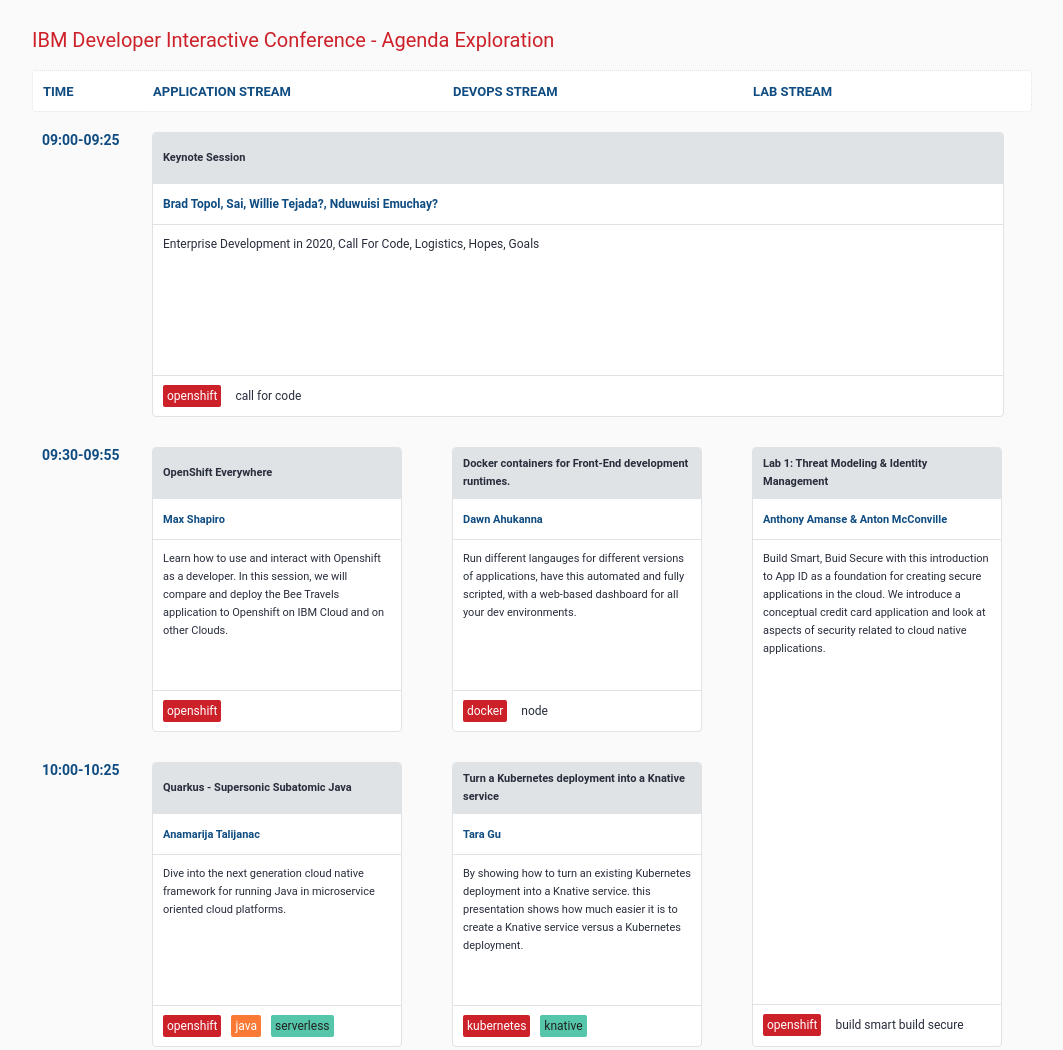
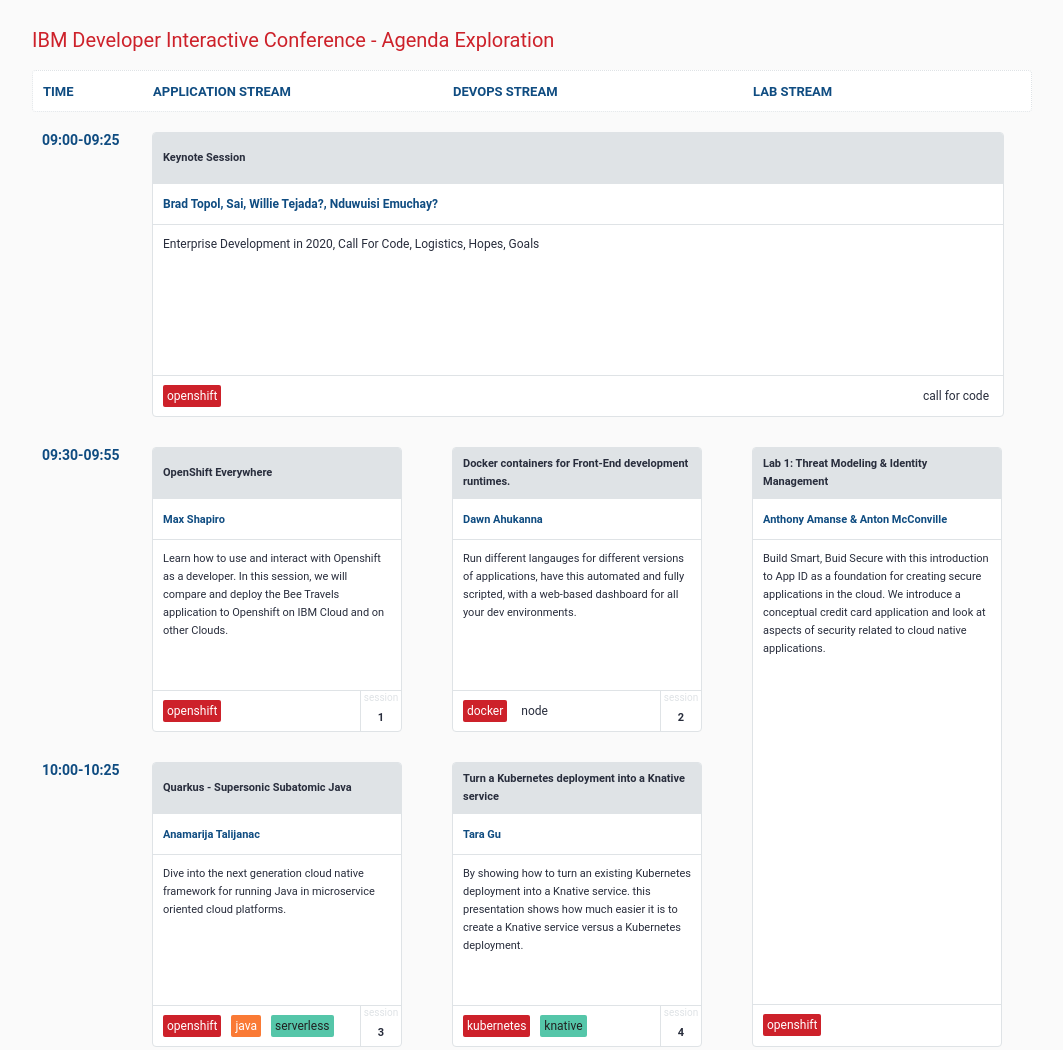
Before and after one commit to mcconville/cdi, a website: page index.html in a window 1280 px wide. Shown: the top 1050 px of the page, without its empty margins (108-1171 px from the left). Drawn offline with Linux system fonts and the light colour scheme.

Commit message:
session numbers

```diff
--- a/data.json
+++ b/data.json
@@ -20,7 +20,6 @@
         "abstract": "This presentation will cover the internal architecture of an operator, and go over some tools that can be used to quickly stand up an operator.",
         "related": ["Kubernetes", "OperatorHub"]
     }, {
-
         "title": "Learn to build your own Helm Charts",
         "presenter": "Mofizur Rahman",
         "abstract": "In this session we will go over how you can use helm to install kubernetes application as well as create your own helm chart for you application.",
@@ -31,7 +30,7 @@
         "abstract": "In this workshop you'll learn what it means to easily build a cloud-native, asynchronous, reactive application through the Eclipse MicroProfile reactive APIs and Apache Kafka.",
         "related": ["Java", "Kafka"]
     }, {
-        "title": "Supercharging the Developer Experience with an enriched API Hub from IBM",
+        "title": "Supercharging the Dev Experience with an enriched API Hub from IBM",
         "presenter": "Paul J Gordon",
         "abstract": "",
         "related": ["API Hub"]
--- a/index.html
+++ b/index.html
@@ -69,8 +69,9 @@
                         <div class="presenter">Anthony Amanse & Anton McConville</div>
                         <div class="abstractone">Build Smart, Buid Secure with this introduction to App ID as a foundation for creating secure applications in the cloud. We introduce a conceptual credit card application and look at aspects of security related to cloud native applications.</div>
                         <div class="related">
-                            <div class="relatedthing openshift">Openshift</div>
-                            <div class="relatedthing">Build Smart Build Secure</div>
+                            <class="tags">
+                                <div class="relatedthing openshift">Openshift</div>
+                            </class>
                         </div>
 
                     </div>
@@ -117,7 +118,6 @@
                         <div class="abstractone">This session showcases OpenShift Pipelines, explaining what they are, showing how they build a conceptual credit card app, and even adds some code scanning into the system.</div>
                         <div class="related">
                             <div class="relatedthing openshift">Openshift</div>
-                            <<div class="relatedthing">Build Smart Build Secure</div>
                         </div>
                     </div>
                 </div>
--- a/logic.js
+++ b/logic.js
@@ -1,3 +1,47 @@
+function buildAgendaItem(anchor, element, count) {
+
+    var session = document.createElement('div');
+    session.className = 'session';
+
+    session.innerHTML = '<div class="title">' + element.title + '</div>' +
+        '<div class="presenter">' + element.presenter + '</div>' +
+        '<div class="abstract">' + element.abstract + '</div>'
+
+    var related = document.createElement('div');
+    related.className = 'related';
+
+    var relatedthings = document.createElement('div');
+    relatedthings.className = 'tags';
+
+    related.appendChild(relatedthings);
+
+    element.related.forEach(item => {
+        var relatedthing = document.createElement('div');
+        relatedthing.className = 'relatedthing ' + item.toLowerCase();
+        relatedthing.innerHTML = item;
+        relatedthings.appendChild(relatedthing);
+    })
+
+    var sessionlabel = document.createElement('label');
+    sessionlabel.className = 'sessionlabel';
+    sessionlabel.innerHTML = 'session'
+
+    var sessionid = document.createElement('label');
+    sessionid.className = 'sessionid';
+    sessionid.innerHTML = count;
+
+    var c = document.createElement('div');
+    c.className = 'count';
+    c.appendChild(sessionlabel);
+    c.appendChild(sessionid);
+
+
+    related.appendChild(c);
+    session.appendChild(related);
+    anchor.appendChild(session);
+}
+
+
 function initialize() {
     var xhttp = new XMLHttpRequest();
     xhttp.onreadystatechange = function () {
@@ -10,65 +54,20 @@
             var apps = document.getElementById('apps');
             var ops = document.getElementById('ops');
 
+            var count = 1;
+
             agenda.apps.forEach(element => {
                 console.log(element.title);
-
-                var session = document.createElement('div');
-                session.className = 'session';
-
-                session.innerHTML = '<div class="title">' + element.title + '</div>' +
-                        '<div class="presenter">' + element.presenter + '</div>' +
-                        '<div class="abstract">' + element.abstract + '</div>'
-
-
-
-
-
-                var related = document.createElement('div');
-                related.className = 'related';
-
-                element.related.forEach(item => {
-                    var relatedthing = document.createElement('div');
-                    relatedthing.className = 'relatedthing ' + item.toLowerCase();
-                    relatedthing.innerHTML = item;
-                    related.appendChild(relatedthing);
-                })
-
-
-                session.appendChild(related);
-
-                apps.appendChild(session);
-
+                buildAgendaItem(apps, element, count)
+                count = count + 2;
             });
 
+            var count = 2;
 
             agenda.ops.forEach(element => {
                 console.log(element.title);
-
-                var session = document.createElement('div');
-                session.className = 'session';
-
-                session.innerHTML = '<div class="title">' + element.title + '</div>' +
-                        '<div class="presenter">' + element.presenter + '</div>' +
-                        '<div class="abstract">' + element.abstract + '</div>'
-
-
-
-                        var related = document.createElement('div');
-                        related.className = 'related';
-
-                        element.related.forEach(item => {
-                            var relatedthing = document.createElement('div');
-                            relatedthing.className = 'relatedthing ' + item.toLowerCase();
-                            relatedthing.innerHTML = item;
-                            related.appendChild(relatedthing);
-                        })
-
-
-                        session.appendChild(related);
-
-                        ops.appendChild(session);
-
+                buildAgendaItem(ops, element, count)
+                count = count + 2;
             });
 
 
--- a/style.css
+++ b/style.css
@@ -152,13 +152,13 @@
 }
 
 .related{
-    padding-top:10px;
-    padding-bottom:10px;
-    padding-left:10px;
-    height:20px;
-    max-height: 20px;
+    padding-left: 10px;
+    height: 40px;
+    max-height: 40px;
     display: flex;
+    flex-direction: row;
     align-items: center;
+    justify-content: space-between;
 }
 
 .docker,
@@ -239,3 +239,52 @@
     color: var(--cdi-category-color);
     color: #CD212A;
 }
+
+.relateditems{
+    width:90%;
+}
+
+.sessionnumber{
+    display: flex;
+    justify-self: flex-end;
+    align-content: flex-end;
+    align-self: flex-end;
+    display: flex;
+    justify-self: flex-end;
+    align-content: flex-end;
+    align-self: flex-end;
+    align-items: flex-end;
+    justify-content: flex-end;
+}
+
+.tags{
+    display: flex;
+    flex-direction: row;
+}
+
+.sessionlabel{
+    font-size: 10px;
+    color:var(--cdi-border-color);
+    font-weight: normal;
+    height:16px;
+    margin-top:1px;
+    margin-bottom: 5px;
+}
+
+.sessionid{
+    height: 24px;
+}
+
+.count{
+    width: 40px;
+    border-left: solid 1px var(--cdi-border-color);
+    height: 40px;
+    display: flex;
+    align-content: center;
+    justify-content: center;
+    align-items: center;
+    font-weight: bold;
+    display: flex;
+    flex-direction: column;
+    /* height:26px; */
+}
```
